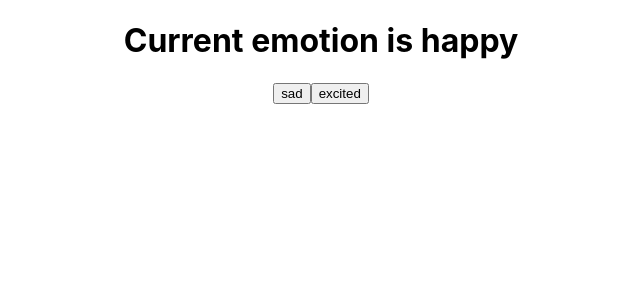
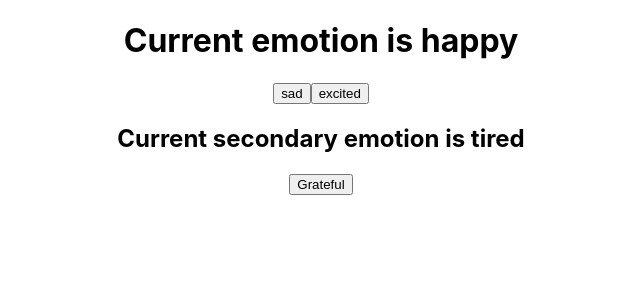
Before and after one commit to Y1lmaz-Ahmet/react-app, a React (Create React App) app: page / in a window 1280 px wide. Shown: the top 300 px of the page, without its empty margins (319-959 px from the left). Built offline with nearby package versions, Linux system fonts and the light colour scheme.

Commit message:
Dependency array

```diff
--- a/src/App.js
+++ b/src/App.js
@@ -3,15 +3,20 @@
 
 function App() {
   const [emotion, setEmotion] = useState("happy");
-
+  const [secondary, setSecondary] = useState("tired");
   useEffect(() => {
     console.log(`It's ${emotion} right now`);
-  }, [emotion]);
+  }, [emotion, secondary]);
+  useEffect(() => {
+    console.log(`It's ${secondary} around here!`);
+  }, []);
   return (
     <div className='App'>
       <h1>Current emotion is {emotion}</h1>
       <button onClick={() => setEmotion("sad")}>sad</button>
       <button onClick={() => setEmotion("excited")}>excited</button>
+      <h2>Current secondary emotion is {secondary}</h2>
+      <button onClick={() => setSecondary("grateful")}>Grateful</button>
     </div>
   );
 }
```
